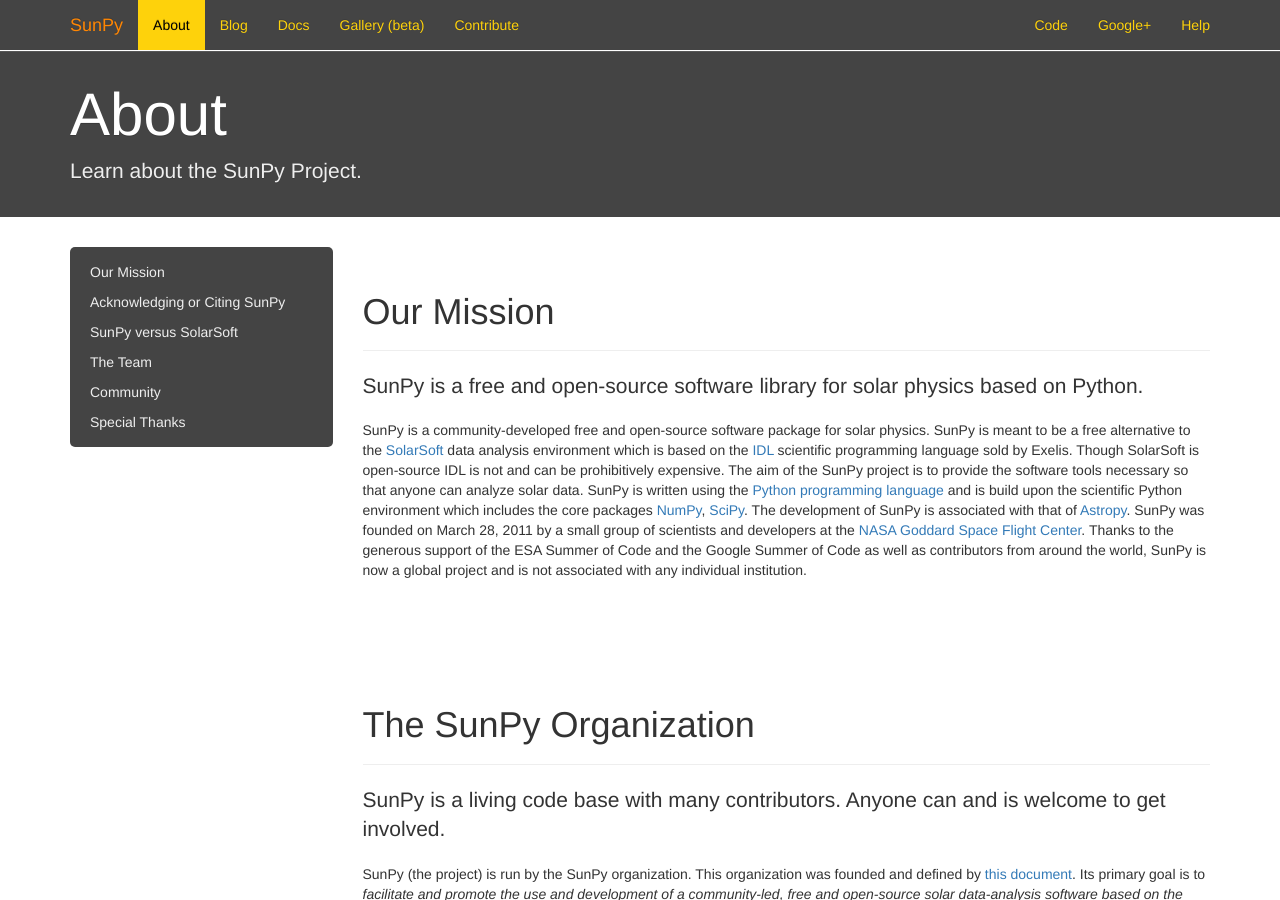
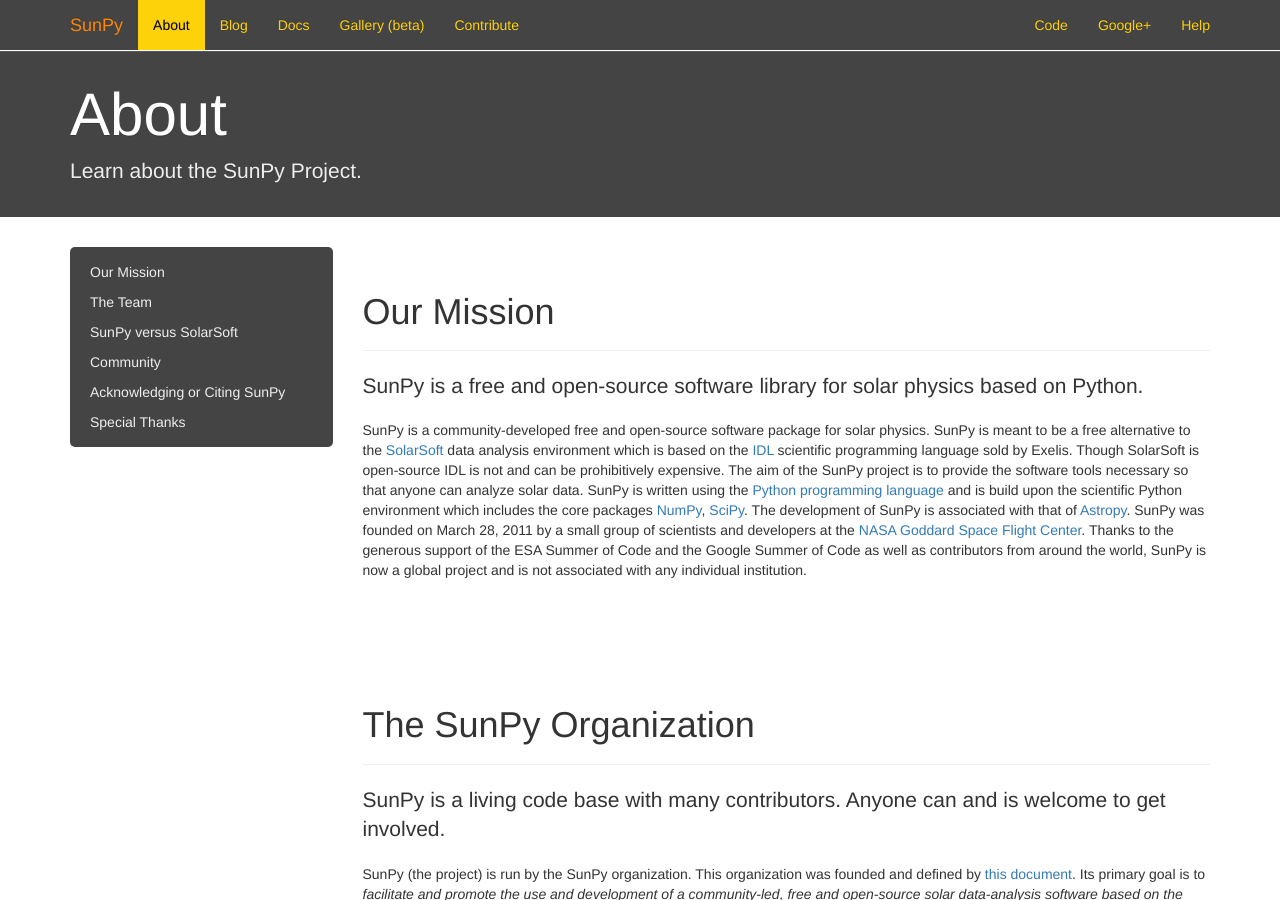
Before and after one commit to sunpy/sunpy.org, a Jekyll site: the page built from about.html, in a window 1280 px wide and 900 px high. Built offline with Jekyll 4.4.1, drawn with Linux system fonts in a browser that asks for light colours; nearby versions of some CDN libraries; comment, search, counter and statistics services are not loaded.

Commit message:
Rearranged lists on side navbars of  "About" and "Contribute"

```diff
--- a/_includes/nav-about.html
+++ b/_includes/nav-about.html
@@ -1,18 +1,18 @@
 <li>
   <a href="#history">Our Mission</a>
+</li>
+<li>
+  <a href="#team">The Team</a>
+</li>
+<li>
+  <a href="#versus">SunPy versus SolarSoft</a>
+</li>
+<li>
+  <a href="#community">Community</a>
 </li>
 <li>
   <a href="#acknowledging">Acknowledging or Citing SunPy</a>
 </li>
 <li>
-  <a href="#versus">SunPy versus SolarSoft</a>
-</li>
-<li>
-  <a href="#team">The Team</a>
-</li>
-<li>
-  <a href="#community">Community</a>
-</li>
-<li>
   <a href="#thanks">Special Thanks</a>
 </li>
--- a/_includes/nav-contribute.html
+++ b/_includes/nav-contribute.html
@@ -8,5 +8,8 @@
   <a href="#code">Provide Code</a>
 </li>
 <li>
+  <a href="#proposals">SunPy Enhancement Proposals (SEP)</a>
+</li>
+<li>
   <a href="#packages">Affiliated Packages</a>
 </li>
--- a/contribute.html
+++ b/contribute.html
@@ -57,7 +57,7 @@
 
 <div class="bs-docs-section">
   <div class="page-header">
-    <h1 id="code">SunPy Enhancement Proposals (SEP)</h1>
+    <h1 id="proposals">SunPy Enhancement Proposals (SEP)</h1>
   </div>
   <p>If you have an idea for a major enhancement or a proposed change to SunPy please consider
   submitting an SEP. This process is modeled after the
```
